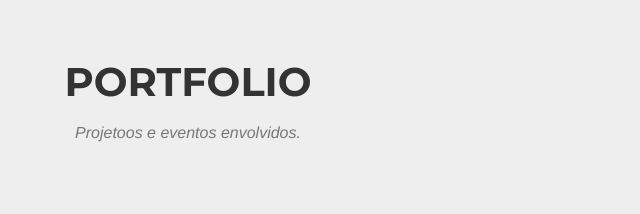
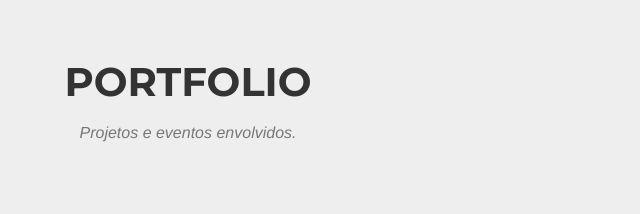
Before and after one commit to MatheusSouzaDev/MatheusSouzaDev.github.io, a website: page index.html in a window 1280 px wide. Shown: the part 1180-1394 px from the top of the page, 452-1092 px from the left. Drawn offline with nearby package versions, Linux system fonts and the light colour scheme; a web font is replaced by a local one.

Commit message:
atualização

```diff
--- a/index.html
+++ b/index.html
@@ -89,7 +89,7 @@
             <div class="row">
                 <div class="col-lg-12 text-center">
                     <h2 class="section-heading">Portfolio</h2>
-                    <h3 class="section-subheading text-muted">Projetoos e eventos envolvidos.</h3>
+                    <h3 class="section-subheading text-muted">Projetos e eventos envolvidos.</h3>
                 </div>
             </div>
             <div class="row">
```
